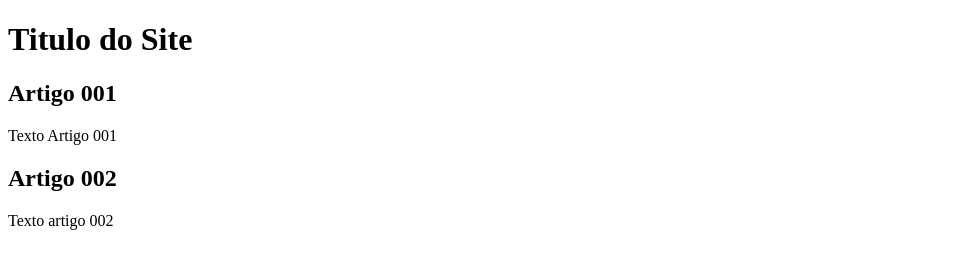
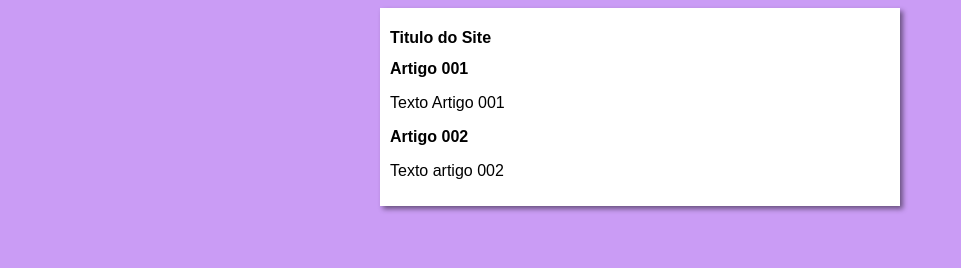
Before and after one commit to HelioDevv/projeto-site, a plain HTML site: page index.html in a window 1280 px wide. Shown: the whole page, without its empty margins (0-961 px from the left). Drawn offline with Linux system fonts and the light colour scheme.

Commit message:
iniciei o design

```diff
--- /dev/null
+++ b/estilos/style.css
@@ -0,0 +1,17 @@
+*{
+    font-family: Arial, Helvetica, sans-serif;
+    font-size: 16px;
+}
+
+body {
+    background-color: rgb(202, 156, 245);
+
+}
+
+main{
+    background-color: white;
+    width: 500px;
+    margin: auto;
+    padding: 10px;
+    box-shadow: 3px 3px 5px rgba(0, 0, 0, 0.473)
+}
--- a/index.html
+++ b/index.html
@@ -5,6 +5,7 @@
     <meta http-equiv="X-UA-Compatible" content="IE=edge">
     <meta name="viewport" content="width=device-width, initial-scale=1.0">
     <title>Titulo do Site</title>
+    <link rel="stylesheet" href="estilos/style.css">
 </head>
 <body>
     <main>
```
